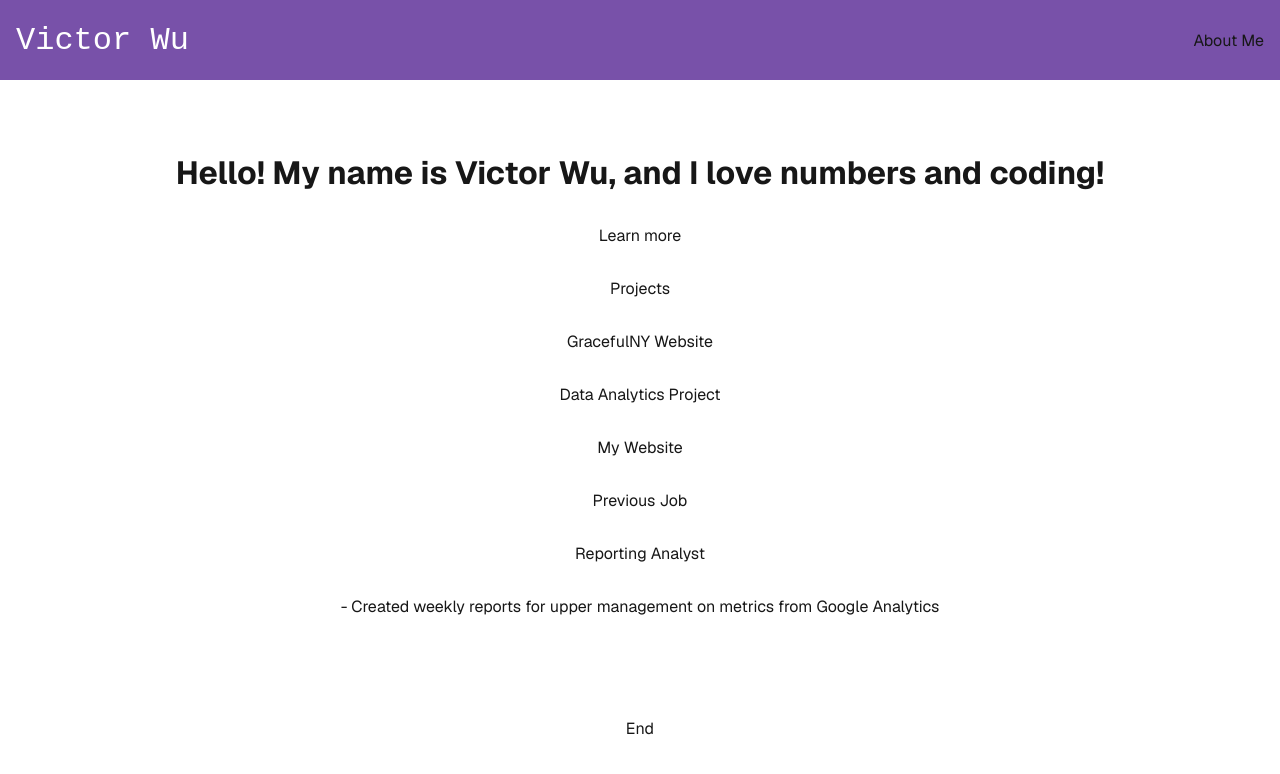
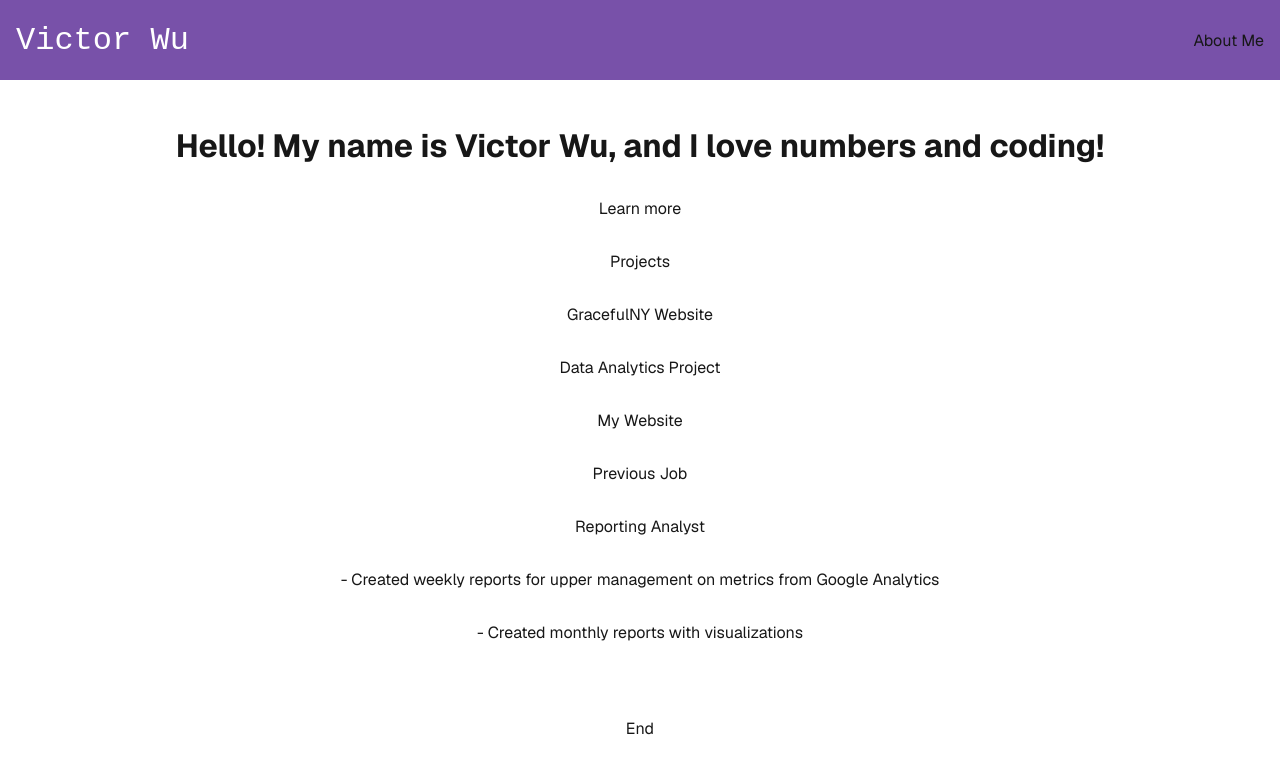
Before and after one commit to milo-sc/my-website, a Next.js app: page / in a window 1280 px wide. Shown: the top 774 px of the page. Built offline with nearby package versions, Linux system fonts and the light colour scheme.

Commit message:
aded more job tasks

```diff
--- a/src/app/page.tsx
+++ b/src/app/page.tsx
@@ -23,6 +23,7 @@ export default function Home() {
         <span> Previous Job </span>
         <span> Reporting Analyst </span>
         <span> - Created weekly reports for upper management on metrics from Google Analytics </span>
+        <span> - Created monthly reports with visualizations </span>
       </main>
 
       <Footer />
```
